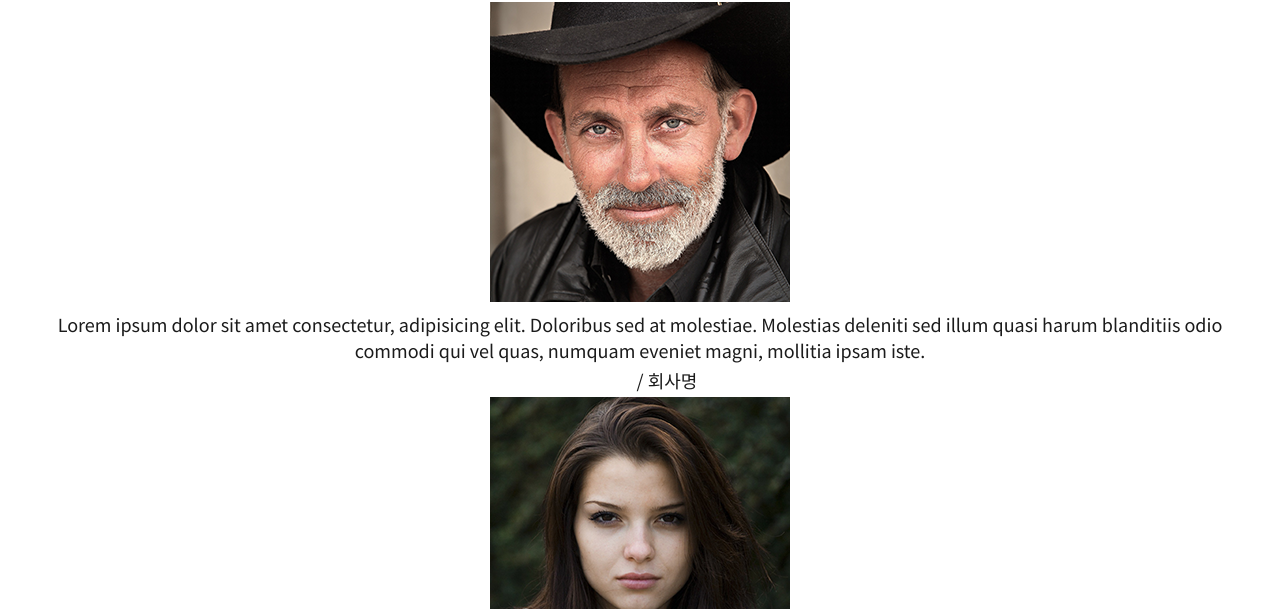
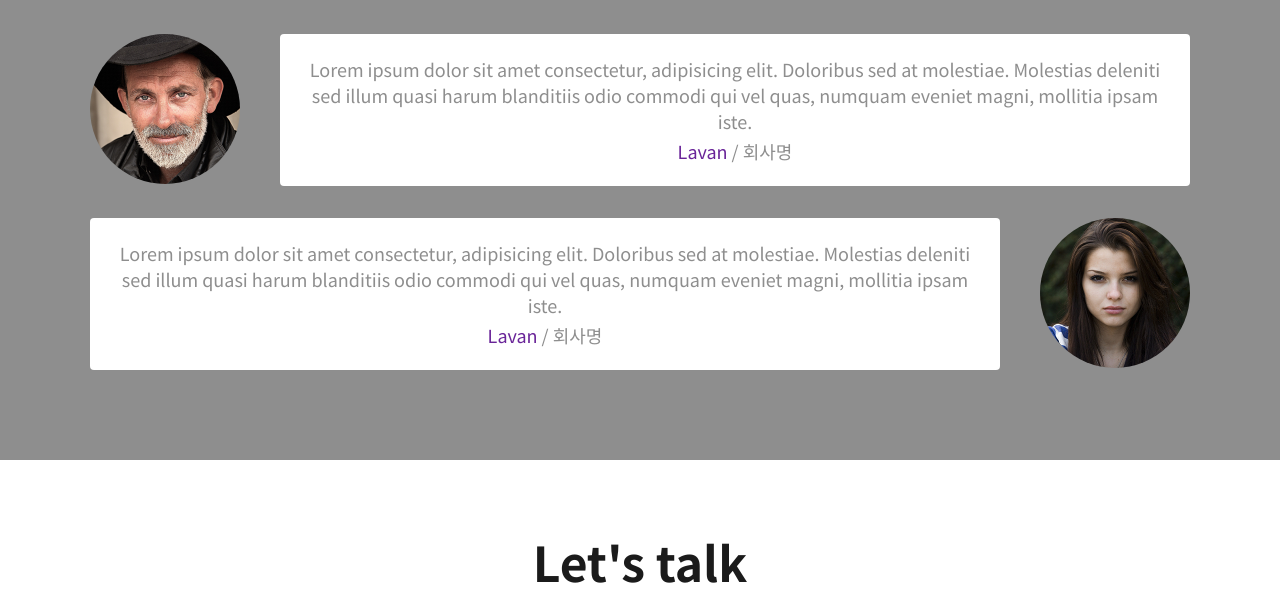
Before and after one commit to HaDeaHyuk/protfolio, a plain HTML site: page index.html in a window 1280 px wide. Shown: the part 3398-4007 px from the top of the page. Drawn offline with Linux system fonts and the light colour scheme.

Commit message:
CSS: Testimonials

```diff
--- a/index.html
+++ b/index.html
@@ -308,15 +308,10 @@
               harum blanditiis odio commodi qui vel quas, numquam eveniet magni,
               mollitia ipsam iste.
             </p>
+            <p class="name"><a href="">Lavan</a> / 회사명</p>
           </div>
-          <p class="name"><a href="">Lavan</a> / 회사명</p>
         </div>
         <div class="testimonial">
-          <img
-            src="imgs/testimonial/people2.png"
-            alt="People"
-            class="testimonial__avatar"
-          />
           <div class="testimonial__speech-bubble">
             <p>
               Lorem ipsum dolor sit amet consectetur, adipisicing elit.
@@ -324,8 +319,12 @@
               harum blanditiis odio commodi qui vel quas, numquam eveniet magni,
               mollitia ipsam iste.
             </p>
+            <p class="name"><a href="">Lavan</a> / 회사명</p>
           </div>
-          <p class="name"><a href="">Lavan</a> / 회사명</p>
+          <img
+          src="imgs/testimonial/people2.png"
+          alt="People"
+          class="testimonial__avatar"/>
         </div>
       </div>
     </section>
--- a/style.css
+++ b/style.css
@@ -390,3 +390,44 @@ p {
   margin-top: 8px;
   background-color: var(--color-dark-white);
 }
+
+/* Testimonials */
+#testimonials {
+  background-color: var(--color-light-grey);
+}
+
+.testimonials {
+  margin: 40px;
+}
+
+.testimonial {
+  display: flex;
+  margin: 32px 0;
+}
+
+.testimonial__avatar {
+  width: 150px;
+  height: 150px;
+  border-radius: 50%;
+}
+
+.testimonial__avatar:nth-child(odd) {
+  margin-right: 40px;
+}
+.testimonial__avatar:nth-child(even) {
+  margin-left: 40px;
+}
+
+.testimonial__speech-bubble {
+  padding: 18px;
+  background-color: var(--color-white);
+  border-radius: var(--size-border-radius);
+}
+
+.testimonial__speech-bubble p {
+  color: var(--color-light-grey);
+}
+
+.testimonial__speech-bubble a {
+  color: var(--color-purple);
+}
```
